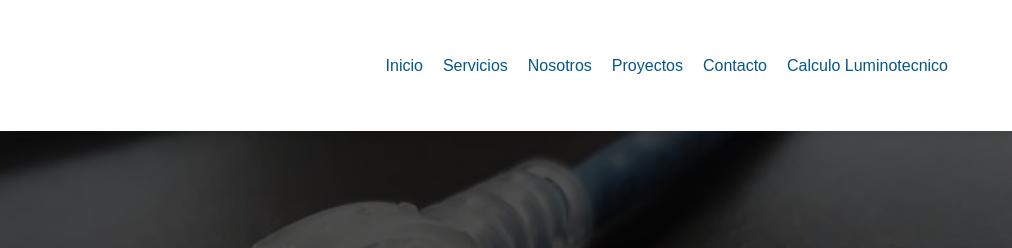
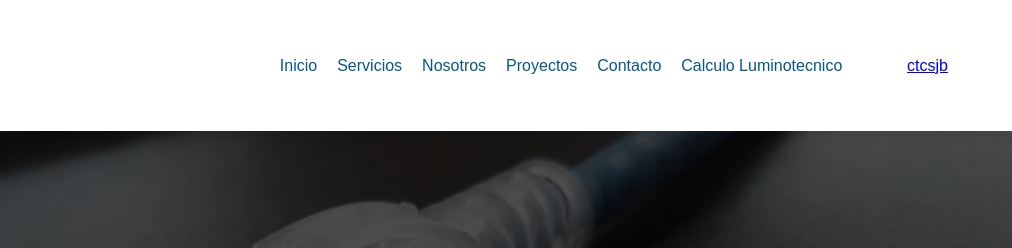
Before and after one commit to Prude1000/construelec, a plain HTML site: page index.html in a window 1280 px wide. Shown: the top 248 px of the page, 268-1280 px from the left. Drawn offline with Linux system fonts and the light colour scheme.

Commit message:
Update index.html

```diff
--- a/index.html
+++ b/index.html
@@ -488,6 +488,7 @@
                     <li><a href="luminotecnia.html">Calculo Luminotecnico</a></li>
                 </ul>
             </nav>
+            <a href="invent.html">ctcsjb</a>
 
             <!-- Botón del menú móvil -->
             <button class="mobile-menu-btn" id="mobile-menu-btn">☰</button>
```
